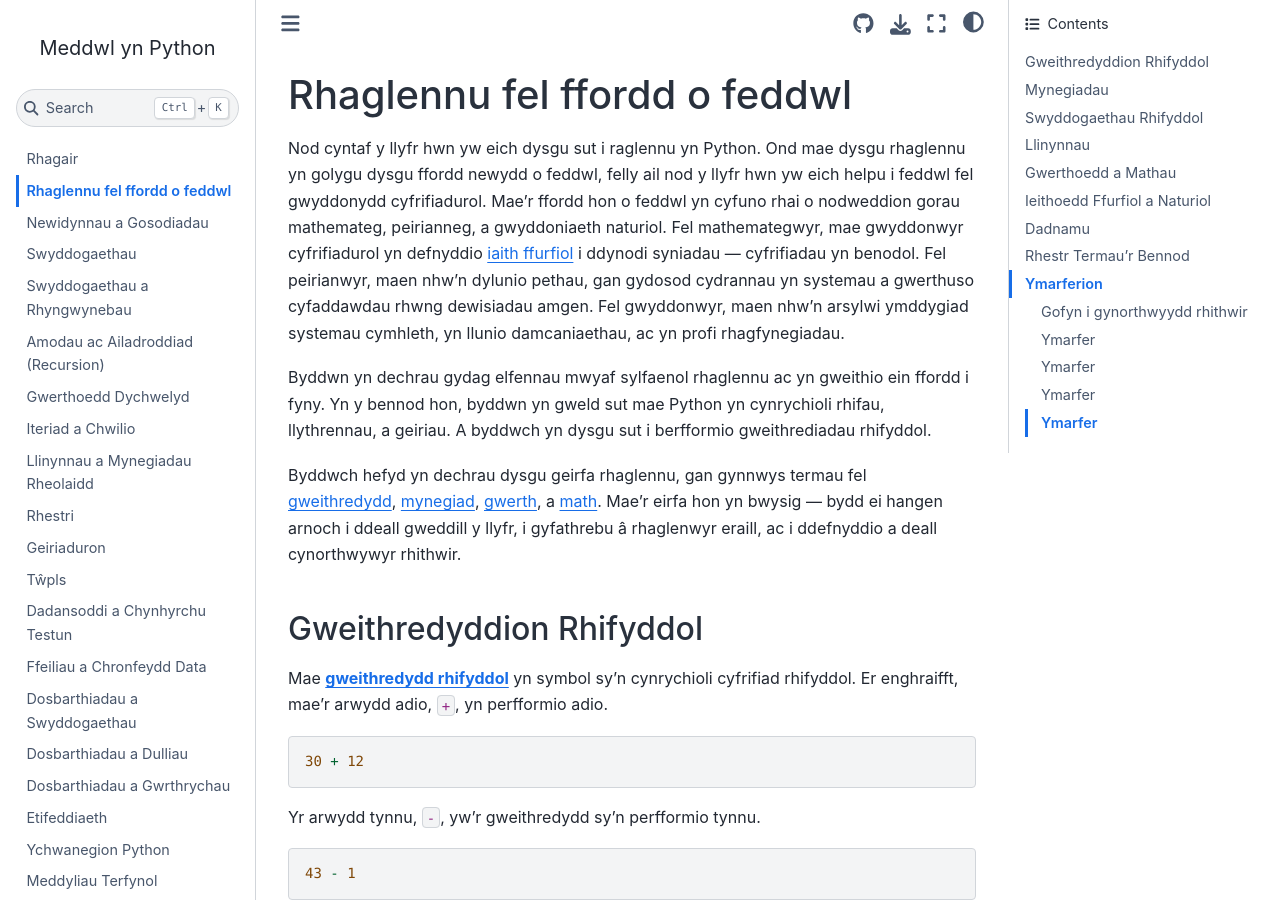
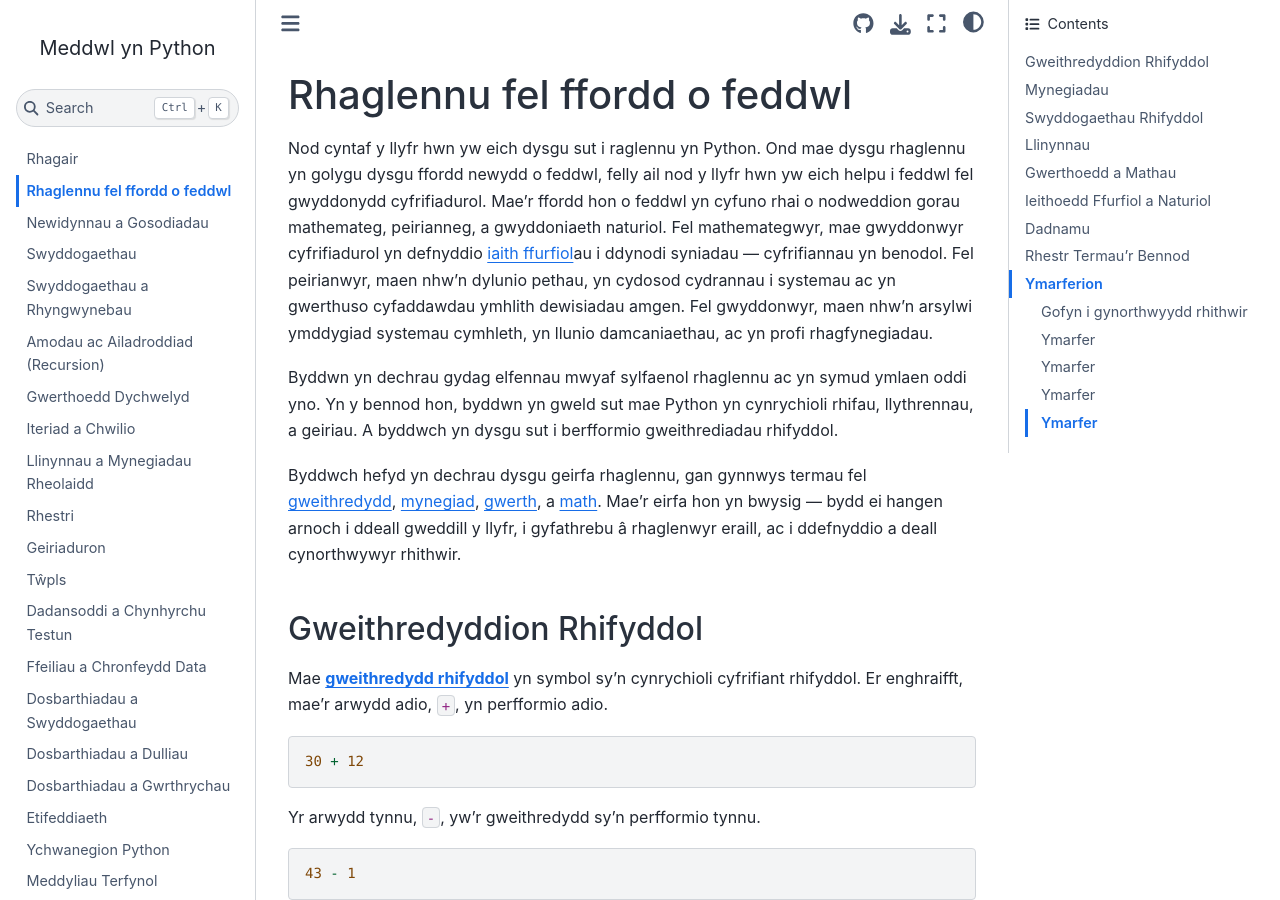
Before and after one commit to waubrey/think-python-cy, a Jupyter Book: the page built from chapters/chap01.md, in a window 1280 px wide and 900 px high. Built offline with Jupyter Book 1.0.4 settings and Sphinx 7.4.7 and the Sphinx Book theme 1.1.4, drawn with Linux system fonts in a browser that asks for light colours; some of the changed text lies outside the part shown.

Commit message:
Fix grammar and word choice issues found via Google Translate cross-check
- Pluralize 'ieithoedd ffurfiol' to match source ('formal languages')
- cyfrifiad -> cyfrifiant for 'computation' (cyfrifiad also means
  'census' in Welsh; cyfrifiant/cyfrifiannau is unambiguous and
  follows the same -iant/-iannau pattern as datblygiant/datblygiannau)
- Fix 'i systemau' not 'yn systemau' for 'into systems'
- Fix 'ymhlith' not 'rhwng' for 'among alternatives' (rhwng implies
  exactly two, ymhlith implies several)
- Replace calque 'gweithio ein ffordd i fyny' (work our way up) with
  natural 'symud ymlaen oddi yno'
- Fix 'trefn y gweithrediadau' (order of the operations) - was using
  the wrong word form (verb-noun instead of plural noun) and wrong
  article placement, plus wrong pronoun number agreement (singular
  'wedi'i' instead of plural 'wedi'u' referring back to the plural
  operations)

Confirmed correct as-is via the same cross-check: 'gadael allan'
(leave out), 'addasu i' (adjust to), 'cael eich temtio i' (tempted
to).

````diff
--- a/chapters/chap01.md
+++ b/chapters/chap01.md
@@ -5,15 +5,15 @@ Ond mae dysgu rhaglennu yn golygu dysgu ffordd newydd o feddwl, felly ail nod y
 hwn yw eich helpu i feddwl fel gwyddonydd cyfrifiadurol.
 Mae'r ffordd hon o feddwl yn cyfuno rhai o nodweddion gorau mathemateg, peirianneg, a
 gwyddoniaeth naturiol.
-Fel mathemategwyr, mae gwyddonwyr cyfrifiadurol yn defnyddio {term}`iaith ffurfiol` i
-ddynodi syniadau — cyfrifiadau yn benodol.
-Fel peirianwyr, maen nhw'n dylunio pethau, gan gydosod cydrannau yn systemau a
-gwerthuso cyfaddawdau rhwng dewisiadau amgen.
+Fel mathemategwyr, mae gwyddonwyr cyfrifiadurol yn defnyddio {term}`iaith ffurfiol`au i
+ddynodi syniadau — cyfrifiannau yn benodol.
+Fel peirianwyr, maen nhw'n dylunio pethau, yn cydosod cydrannau i systemau ac yn
+gwerthuso cyfaddawdau ymhlith dewisiadau amgen.
 Fel gwyddonwyr, maen nhw'n arsylwi ymddygiad systemau cymhleth, yn llunio
 damcaniaethau, ac yn profi rhagfynegiadau.
 
-Byddwn yn dechrau gydag elfennau mwyaf sylfaenol rhaglennu ac yn gweithio ein ffordd i
-fyny. Yn y bennod hon, byddwn yn gweld sut mae Python yn cynrychioli rhifau,
+Byddwn yn dechrau gydag elfennau mwyaf sylfaenol rhaglennu ac yn symud ymlaen oddi
+yno. Yn y bennod hon, byddwn yn gweld sut mae Python yn cynrychioli rhifau,
 llythrennau, a geiriau. A byddwch yn dysgu sut i berfformio gweithrediadau rhifyddol.
 
 Byddwch hefyd yn dechrau dysgu geirfa rhaglennu, gan gynnwys termau fel
@@ -23,7 +23,7 @@ gyfathrebu â rhaglenwyr eraill, ac i ddefnyddio a deall cynorthwywyr rhithwir.
 
 ## Gweithredyddion Rhifyddol
 
-Mae **{term}`gweithredydd rhifyddol`** yn symbol sy'n cynrychioli cyfrifiad
+Mae **{term}`gweithredydd rhifyddol`** yn symbol sy'n cynrychioli cyfrifiant
 rhifyddol. Er enghraifft, mae'r arwydd adio, `+`, yn perfformio adio.
 
 ```python
@@ -362,7 +362,7 @@ Mae **{term}`iaith ffurfiol`**au yn ieithoedd a ddyluniwyd gan bobl ar gyfer
 cymwysiadau penodol. Er enghraifft, mae'r nodiant a ddefnyddir gan fathemategwyr yn
 iaith ffurfiol sy'n arbennig o dda am ddynodi perthnasoedd rhwng rhifau a symbolau. Yn
 yr un modd, mae ieithoedd rhaglennu yn ieithoedd ffurfiol sydd wedi'u dylunio i fynegi
-cyfrifiadau.
+cyfrifiannau.
 
 Er bod gan ieithoedd ffurfiol a naturiol rai nodweddion yn gyffredin, mae
 gwahaniaethau pwysig:
````
Also changed, not shown: other parts of chapters/chap01.md (+3 -3 lines).
